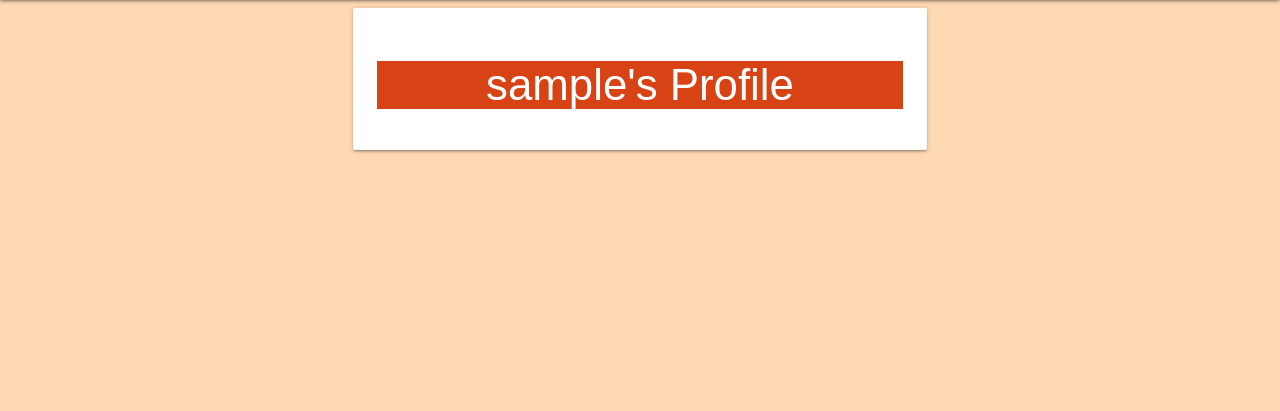
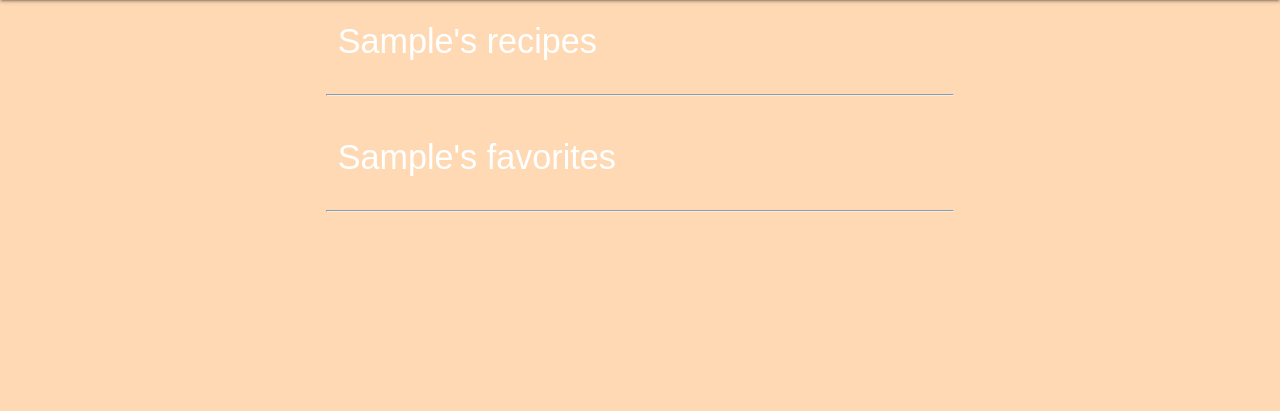
Before and after one commit to Code-Institute-Submissions/oludare89-Mofejeun_MS3_Project_JulyResub, a Flask app: page /profile/1 in a window 1280 px wide. Shown: the part 64-475 px from the top of the page. Run offline with Flask 2, Linux system fonts and the light colour scheme; the visitor is signed in with stand-in values (Sample User, id 1); a database or web service that is not in the repository returns one stand-in record (values such as "Sample title"); some libraries are stand-ins or nearby versions; some web fonts are replaced.

Commit message:
Added profile headers for users recipes and favourites in profile.html

```diff
--- a/templates/profile.html
+++ b/templates/profile.html
@@ -1,14 +1,20 @@
 {% extends "base.html" %}
 {% block content %}
 
-    <div class="row">
-        <div class="col s12 m8 offset-m2">
-            <div class="card-panel">
-                <h3 class="center-align deep-orange darken-3">
-                    {{ username }}'s Profile
-                </h3>
-            </div>
+    <div class="container">
+
+        <div class="row">
+            <h4 class="col s12 profile-header">
+                {{ username|capitalize }}'s recipes
+            </h4>
         </div>
-    </div>
+        <hr class="row section-divider">
+
+        <div class="row">
+            <h4 class="section-header col s12">
+                {{ username|capitalize }}'s favorites
+            </h4>
+        </div>
+        <hr class="row section-divider">
 
 {% endblock %}
```
Also changed, not shown: templates/edit_recipe.html (added), templates/recipe.html (added).
